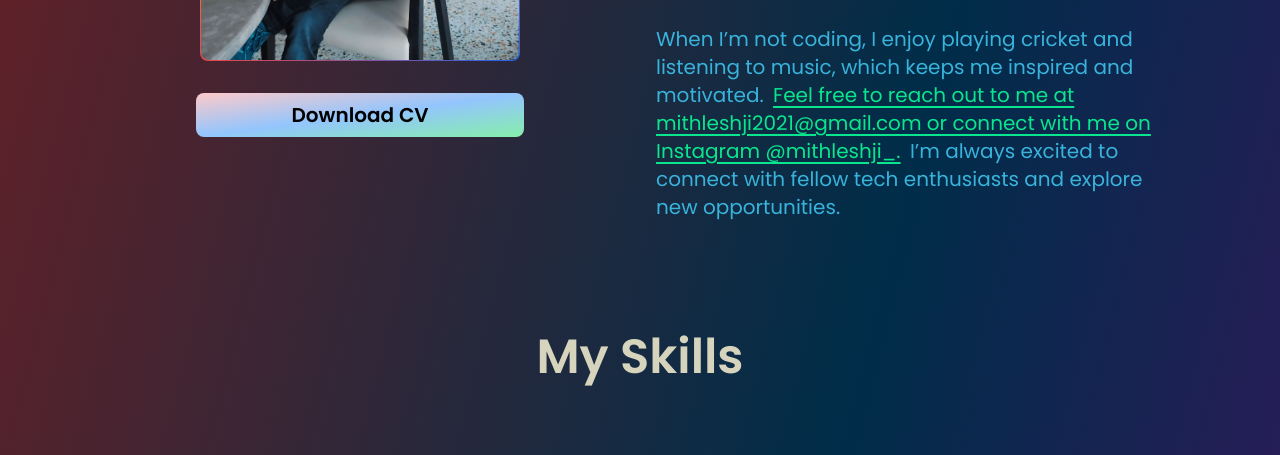
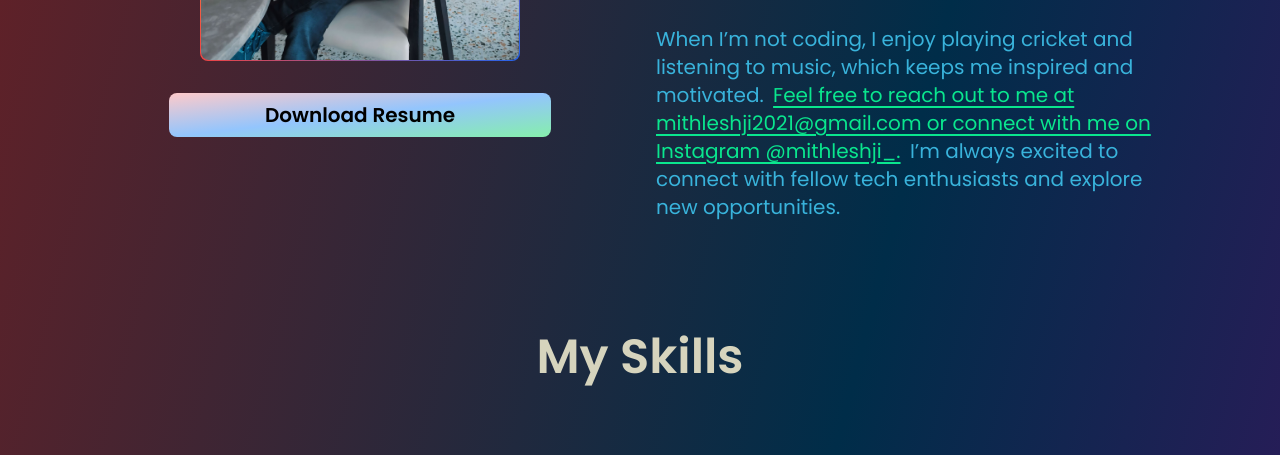
Before and after one commit to mithleshkumar-wrk/My-Portfolio, a website: page index.html in a window 1280 px wide. Shown: the part 1282-1737 px from the top of the page. Drawn offline with Linux system fonts and the light colour scheme.

Commit message:
Update Resume

```diff
--- a/index.html
+++ b/index.html
@@ -199,7 +199,7 @@
 
                     <div class=" mt-8  flex justify-center items-center ">
                         <a class=" bg-gradient-to-br from-red-200 via-blue-300 to-green-300  text-center w-full py-2 rounded-full md:rounded-lg mx-4 px-10 md:px-24 whitespace-nowrap text-xl font-semibold hover:bg-gradient-to-br hover:from-red-300 hover:via-blue-400 hover:to-green-400 "
-                            target="_blank" href="mithlesh-CV.pdf">Download CV</a>
+                            target="_blank" href="Mithlesh Resume.pdf">Download Resume</a>
                     </div>
 
                 </div>
```
Also changed, not shown: 2 other files.
